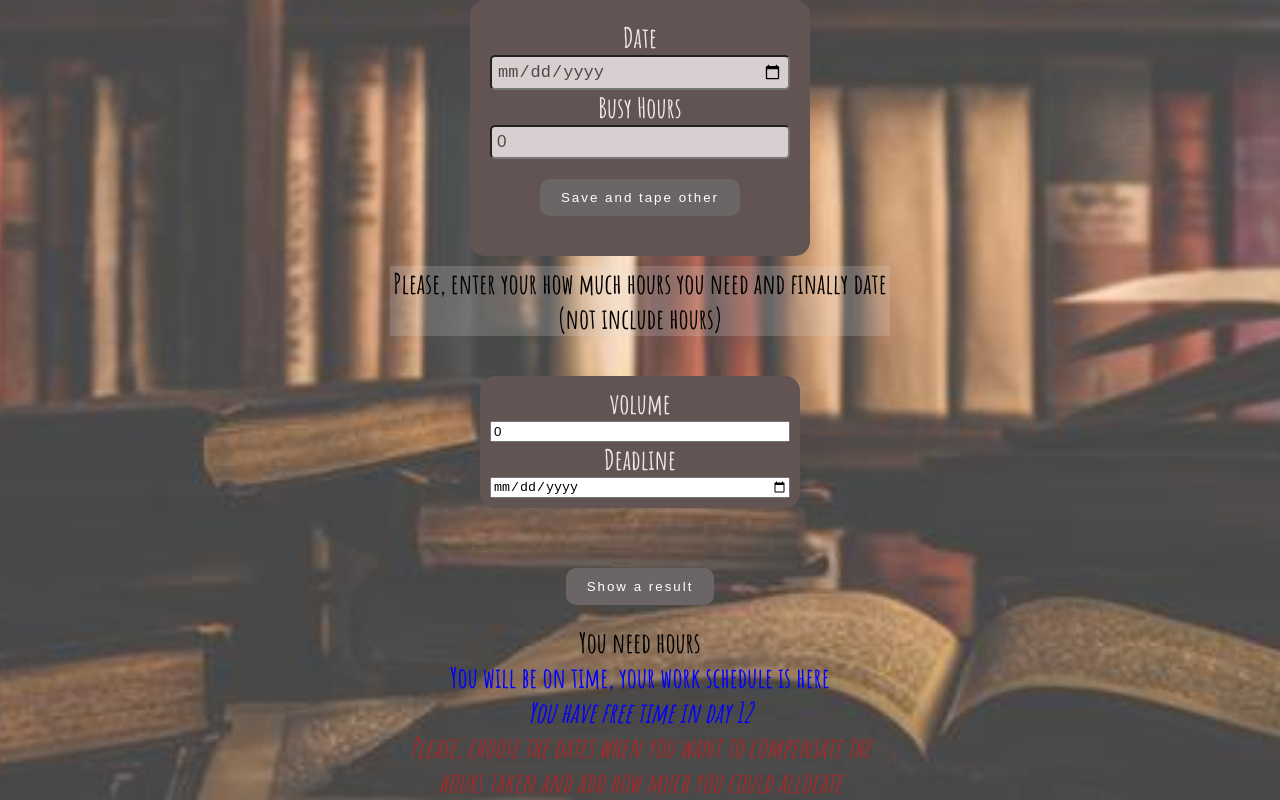
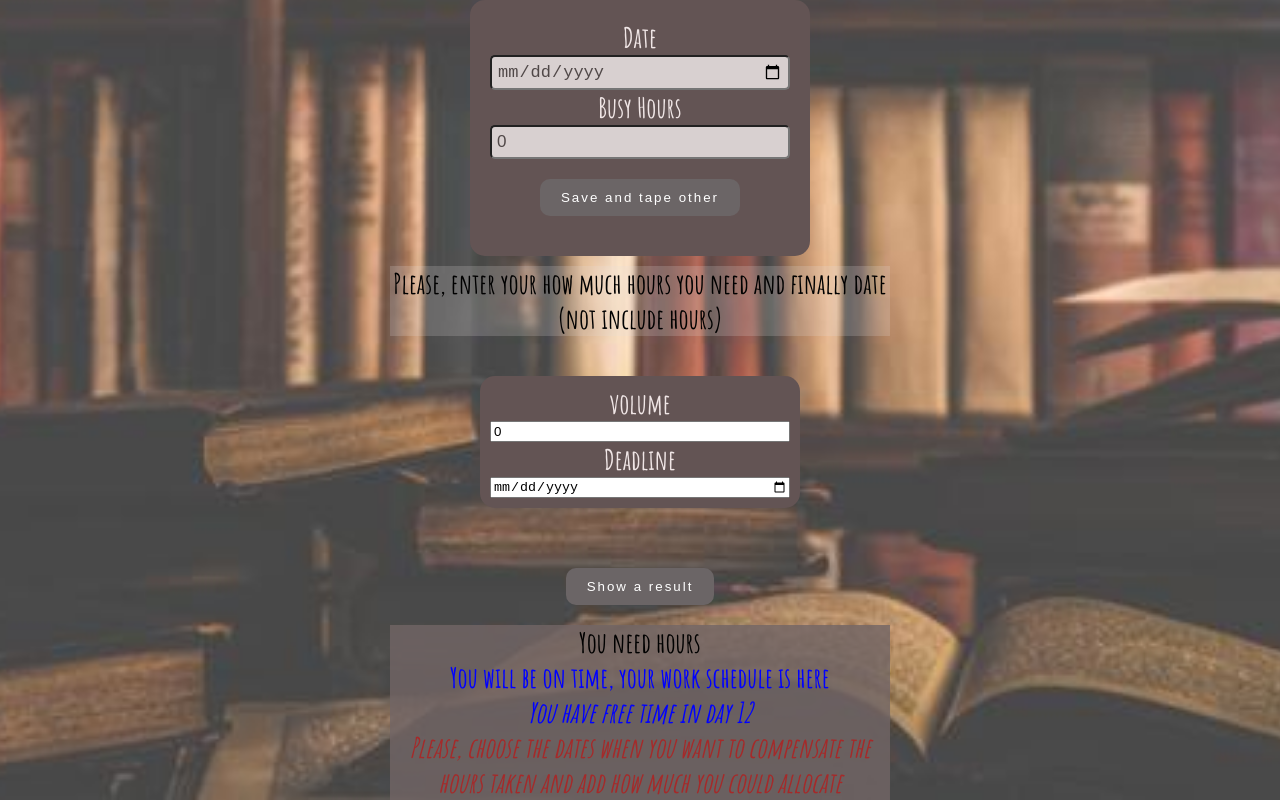
Before and after one commit to lauraMeiz/SmartOne, a React (Create React App) app: page / in a window 1280 px wide. Shown: the part 168-968 px from the top of the page. Built offline with nearby package versions, Linux system fonts and the light colour scheme.

Commit message:
backgroundColor comment

```diff
--- a/src/Style/ResultList.module.scss
+++ b/src/Style/ResultList.module.scss
@@ -9,6 +9,7 @@
 }
 .commentRow {
   width: 500px;
+  background-color: rgba(114, 102, 102, 0.8);
 }
 
 @media (max-width: 750px) {
```
